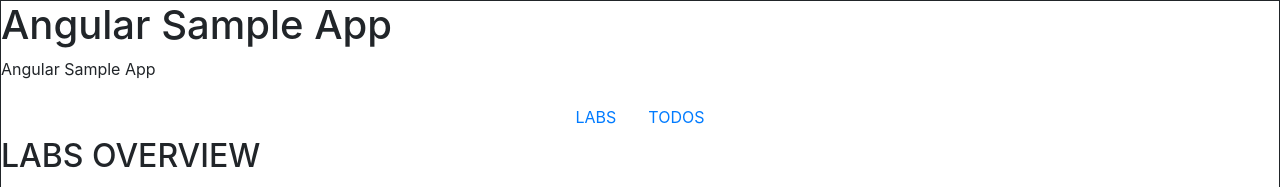
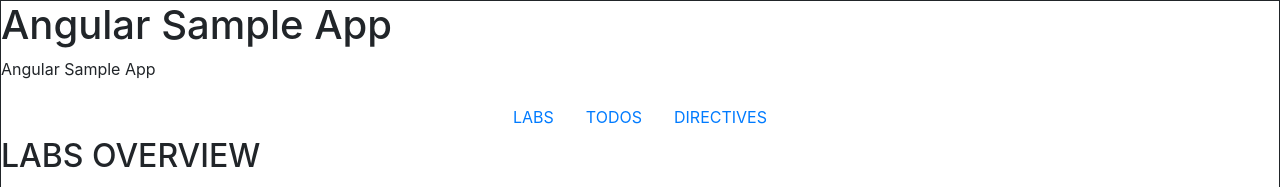
Before and after one commit to ppedvAG/20200123-NG-FFM, an Angular app in the folder vadzim/ngApp/: page /labs in a window 1280 px wide. Shown: the top 187 px of the page. Built offline with nearby package versions, Linux system fonts and the light colour scheme.

Commit message:
doverview comp in die nav eingebunden

```diff
--- a/vadzim/ngApp/src/app/app-routing.module.ts
+++ b/vadzim/ngApp/src/app/app-routing.module.ts
@@ -3,10 +3,12 @@ import { Routes, RouterModule } from '@angular/router';
 import { LabsoverviewComponent } from './labsmd/labsoverview/labsoverview.component';
 import { TodosoverviewComponent } from './todosmd/todosoverview/todosoverview.component';
 import { AppComponent } from './app.component';
+import { DoverviewComponent } from './directivesmd/doverview/doverview.component';
 
 const routes: Routes = [
   { path: 'labs', component: LabsoverviewComponent},
   { path: 'todos', component: TodosoverviewComponent},
+  { path: 'directives', component: DoverviewComponent},
   { path: '', redirectTo: '/', pathMatch: 'full'},
   { path: '**', redirectTo: '/', pathMatch: 'full'}
 ];
--- a/vadzim/ngApp/src/app/app.component.html
+++ b/vadzim/ngApp/src/app/app.component.html
@@ -12,6 +12,9 @@
   <li class="nav-item">
     <a class="nav-link" routerLink="/todos">TODOS</a>
   </li>
+  <li class="nav-item">
+    <a class="nav-link" routerLink="/directives">DIRECTIVES</a>
+  </li>
 </ul>
 
 <router-outlet></router-outlet>
```
